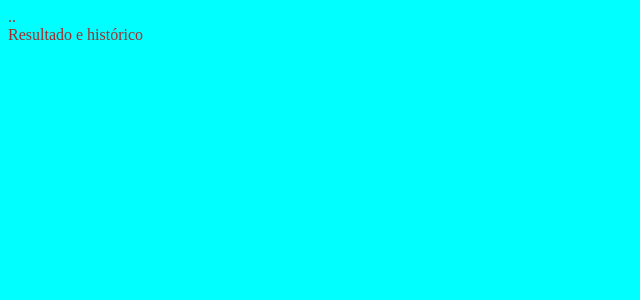
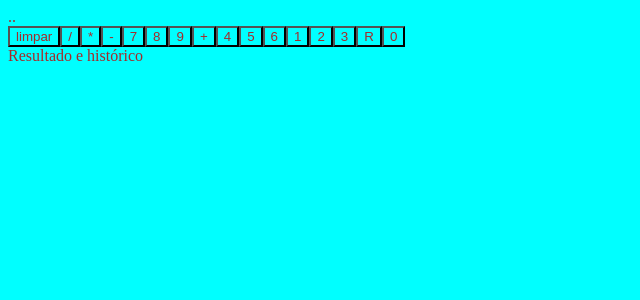
Before and after one commit to Thayna00/Calculadora, a React (Create React App) app: page / in a window 1280 px wide. Shown: the top 300 px of the page, without its empty margins (0-640 px from the left). Built offline with nearby package versions, Linux system fonts and the light colour scheme.

Commit message:
contêiner dos botões numéricos e de operação da calculadora.

```diff
--- a/src/App.js
+++ b/src/App.js
@@ -5,7 +5,24 @@
     <div className="calc">
        <div className="resultado"> ..</div>
 
-
+       <div className="num">
+         <button>limpar</button>
+         <button>/</button>
+         <button>*</button>
+         <button>-</button>
+         <button>7</button>
+         <button>8</button>
+         <button>9</button>
+         <button>+</button>
+         <button>4</button>
+         <button>5</button>
+         <button>6</button>
+         <button>1</button>
+         <button>2</button>
+         <button>3</button>
+         <button>R</button>
+         <button>0</button>
+      </div>
     </div>
     <div className="historico">Resultado e histórico</div>
   </>
```
